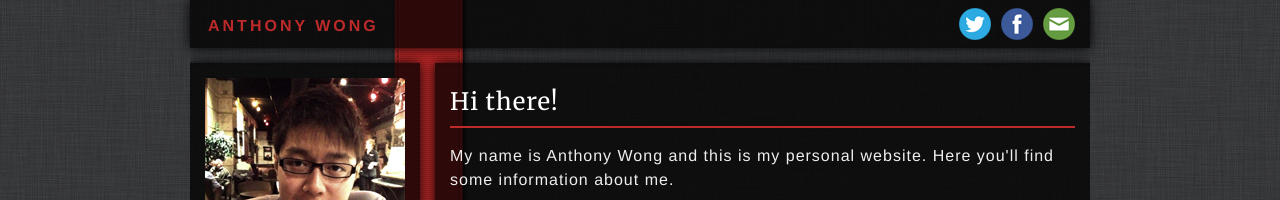
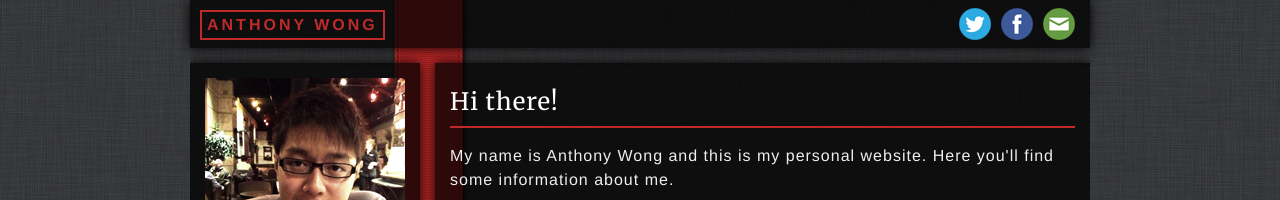
Before and after one commit to awmwong/awmwong.github.io, a Jekyll site: the page built from index.html, in a window 1280 px wide. Shown: the top 200 px of the page. Built offline with Jekyll 4.4.1, drawn with Linux system fonts in a browser that asks for light colours; Markdown is read by kramdown in place of the engine named in the settings.

Commit message:
A bit more...

```diff
--- a/css/style.css
+++ b/css/style.css
@@ -94,8 +94,10 @@ div.header-content a.title {
   float: left;
   color: #be2929;
   font-size: 16px;
-  margin-top: 18px;
-  margin-left: 18px;
+  margin-top: 10px;
+  margin-left: 10px;
+  padding: 5px;
+  border: 2px solid #be2929;
 }
 
 div.header-content nav.primary {
```
